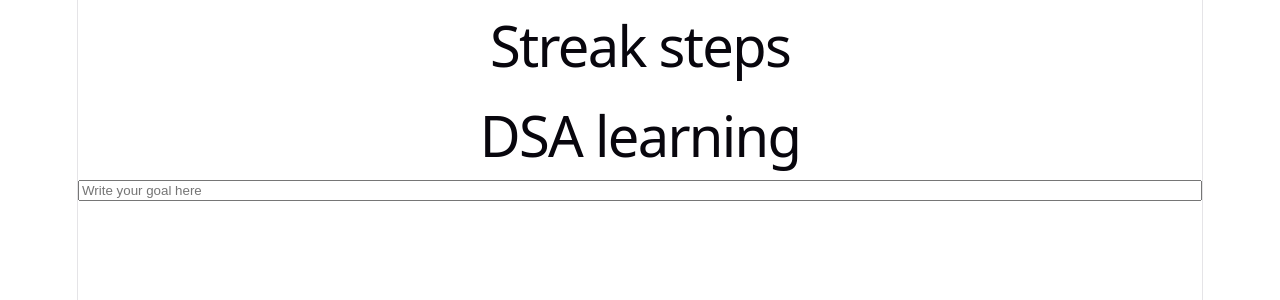
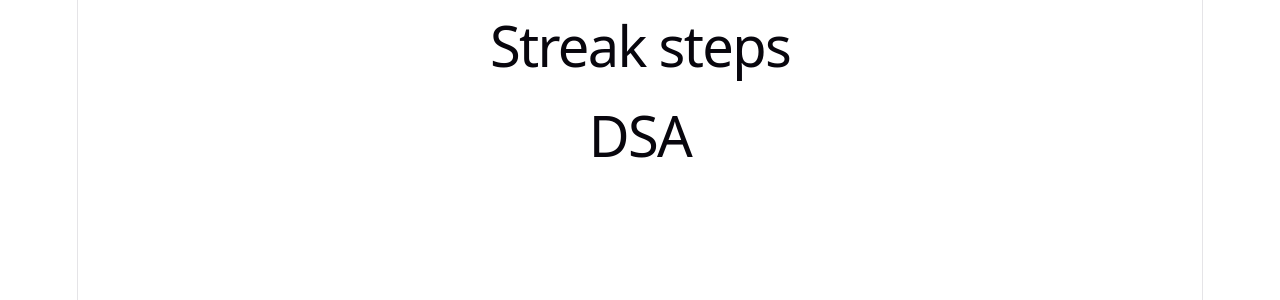
Before and after one commit to BJ008Creative/StreakSteps, a React (Vite) app: page / in a window 1280 px wide. Shown: the top 300 px of the page. Built offline with nearby package versions, Linux system fonts and the light colour scheme.

Commit message:
added props

```diff
--- a/src/App.jsx
+++ b/src/App.jsx
@@ -3,7 +3,7 @@ import { StreakCard } from "./components/StreakCard";
 
 function App() {
    return (<><Dashboard></Dashboard>
-   <StreakCard/>
+   <StreakCard goal="DSA "></StreakCard>
    </>);
 }
 export default App;
--- a/src/components/StreakCard.jsx
+++ b/src/components/StreakCard.jsx
@@ -1,6 +1,6 @@
-function StreakCard(){
-    return(<><h1>DSA learning</h1>
-    <input placeholder="Write your goal here"></input>
+function StreakCard(props){
+    return(<><h1>{props.goal}</h1>
+
     </>);
 }
 export {StreakCard};
```
